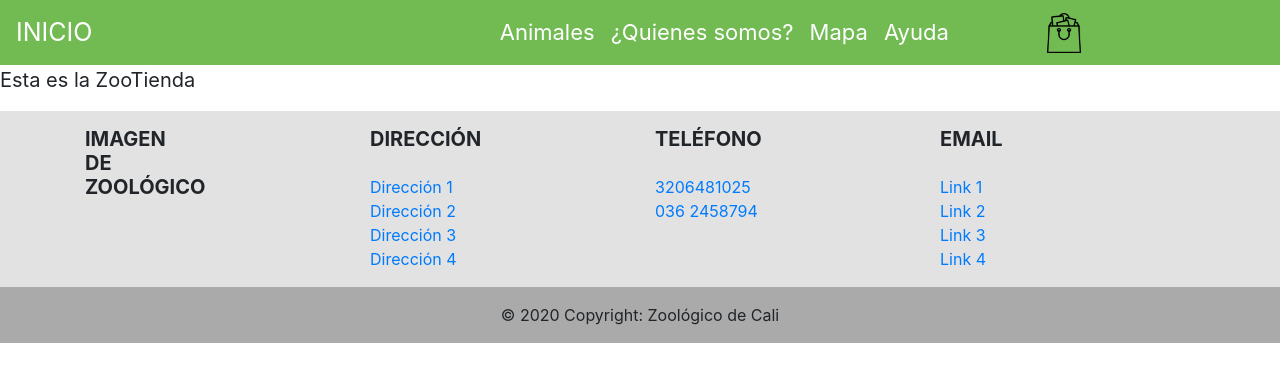
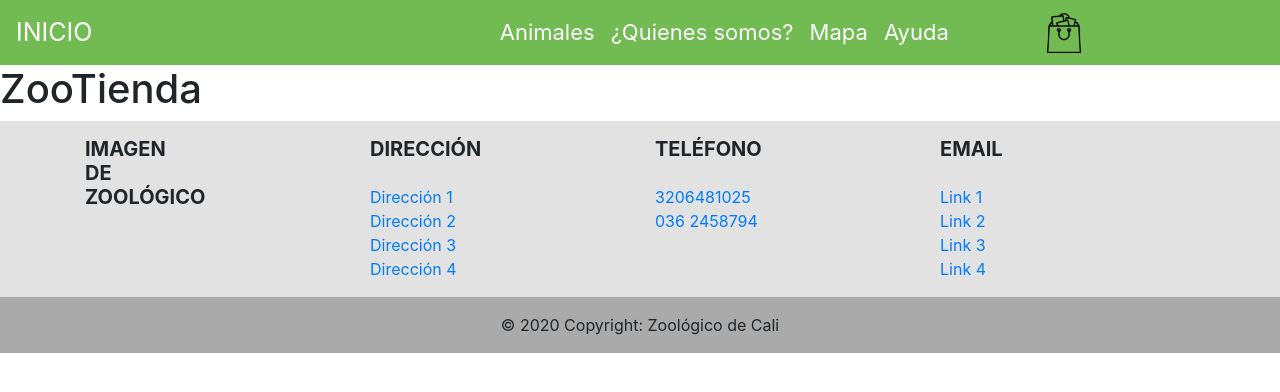
Before and after one commit to Geiler20182/AppZoo, a React (Create React App) app: page /ZooTienda in a window 1280 px wide. Shown: the top 392 px of the page. Built offline with nearby package versions, Linux system fonts and the light colour scheme.

Commit message:
Cambios Luis

```diff
--- a/src/components/About/Who.css
+++ b/src/components/About/Who.css
@@ -56,3 +56,9 @@ p {
 .imgS5 {
     margin-left: 72%;
 }
+
+.videoZoo {
+    margin-left: 33.5%;
+    margin-top: 30px;
+    margin-bottom: 30px;
+}
--- a/src/components/About/Who.js
+++ b/src/components/About/Who.js
@@ -1,6 +1,7 @@
 import React, { Component } from 'react';
 import './Who.css';
 import imagen from './zoológico-de-cali-1280x720.jpg';
+// import videoZoo from './';
 
 class Who extends Component {
     render() {
@@ -24,6 +25,12 @@ class Who extends Component {
                     <p className = "contenido2">Información que salva.</p>
                     <img className = "imgS5" src = "" width = "300" height = "300"/>
                 </div>
+                <hr></hr>
+                <div>
+                    <h1 className = "titulo3">CaliZoo</h1>
+                    <iframe className = "videoZoo" width = "500" height = "500" src = "https://www.youtube.com/watch?v=dQw4w9WgXcQ">
+                    </iframe>
+                </div>
             </div>
         );
     }
--- a/src/components/ZooTienda/ZooTienda.js
+++ b/src/components/ZooTienda/ZooTienda.js
@@ -3,7 +3,11 @@ import React, { Component } from 'react';
 class ZooTienda extends Component {
     render() {
         return(
-            <p>Esta es la ZooTienda</p>
+            <div>
+                <div>
+                    <h1>ZooTienda</h1>
+                </div>
+            </div>
         );
     }
 }
```
